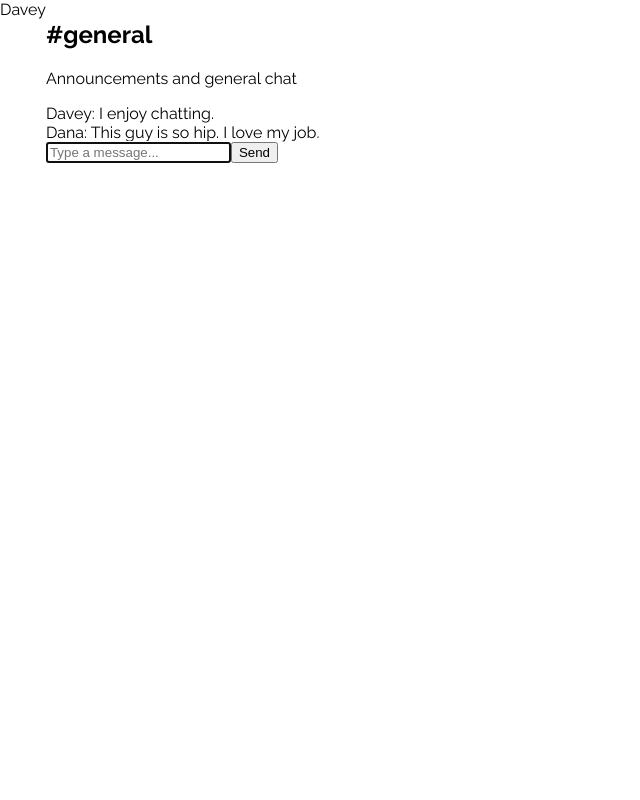
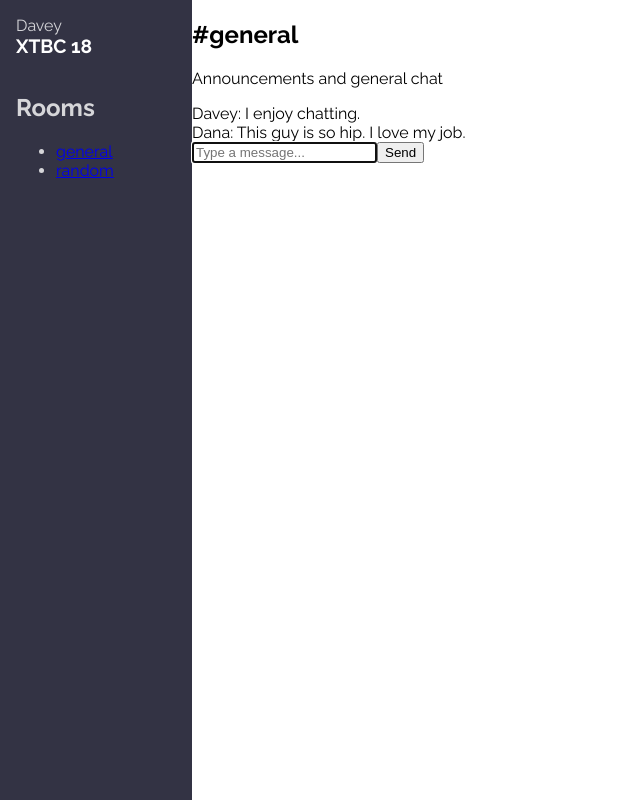
Before and after one commit to xtbc18s3/chatarang, a React (Create React App) app: page / in a window 1280 px wide. Shown: the whole page, without its empty margins (0-640 px from the left). Built offline with nearby package versions, Linux system fonts and the light colour scheme.

Commit message:
Style Sidebar

```diff
--- a/src/Sidebar.js
+++ b/src/Sidebar.js
@@ -2,10 +2,50 @@
 
 const Sidebar = (props) => {
   return (
-    <div className="Sidebar">
-      {props.user.displayName}
-    </div>
+    <aside className="Sidebar" style={styles.sidebar}>
+      <div className="UserInfo" style={styles.children}>
+        <div className="Avatar"></div>
+        <div className="user">
+          {props.user.displayName}
+        </div>
+        <a href="#">
+          <i className="fas fa-sign-out-alt"></i>
+        </a>
+      </div>
+      <h1 style={styles.h1}>
+        XTBC 18
+      </h1>
+      <nav className="RoomList" style={styles.children}>
+        <h2>Rooms</h2>
+        <ul>
+          <li><a href="#">general</a></li>
+          <li><a href="#">random</a></li>
+        </ul>
+      </nav>
+    </aside>
   )
 }
 
+const styles = {
+  sidebar: {
+    backgroundColor: '#333344',
+    color: 'rgba(255, 255, 255, 0.8)',
+    width: '12rem',
+    padding: '1rem 0',
+    display: 'flex',
+    flexDirection: 'column',
+  },
+
+  children: {
+    padding: '0 1rem',
+  },
+
+  h1: {
+    color: 'white',
+    fontSize: '1.2rem',
+    marginTop: 0,
+    padding: '0 1rem',
+  }
+}
+
 export default Sidebar
```
